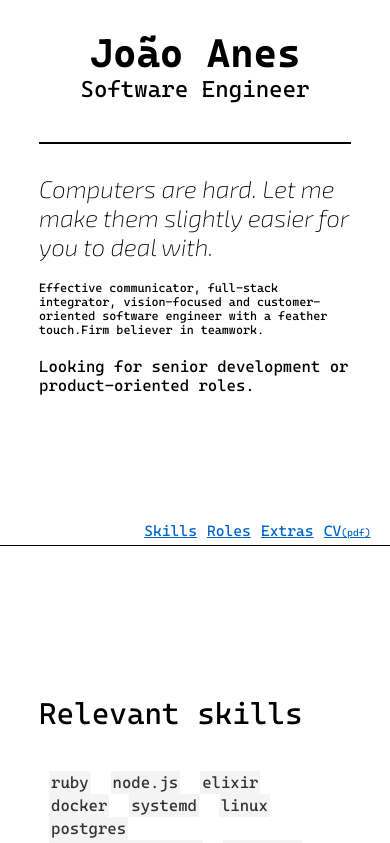
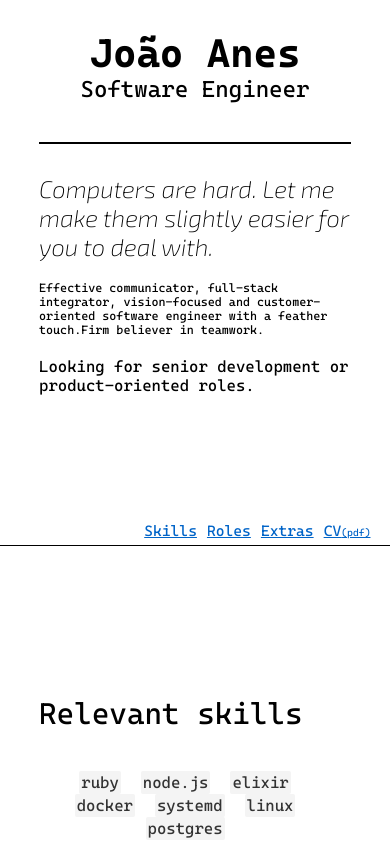
Before and after one commit to joaoanes/website, a Svelte app: page / in a window 390 px wide. Shown: the top 843 px of the page. Built offline with nearby package versions, Linux system fonts and the light colour scheme; a web font is replaced by a local one.

Commit message:
Fix easter egg, improve mobile skill list

```diff
--- a/src/SkillPage.svelte
+++ b/src/SkillPage.svelte
@@ -121,6 +121,8 @@
     .skill-column {
       flex-direction: row;
       flex-wrap: wrap;
+      justify-content: center;
+      margin-bottom: 10px;
     }
 
     .skill {
@@ -136,5 +138,13 @@
     .skill-container {
       margin-bottom: 20px;
     }
+
+    .hilarious-misalign {
+      transform: initial;
+    }
+
+    .frog {
+      width: 50vh;
+    }
   }
 </style>
```
